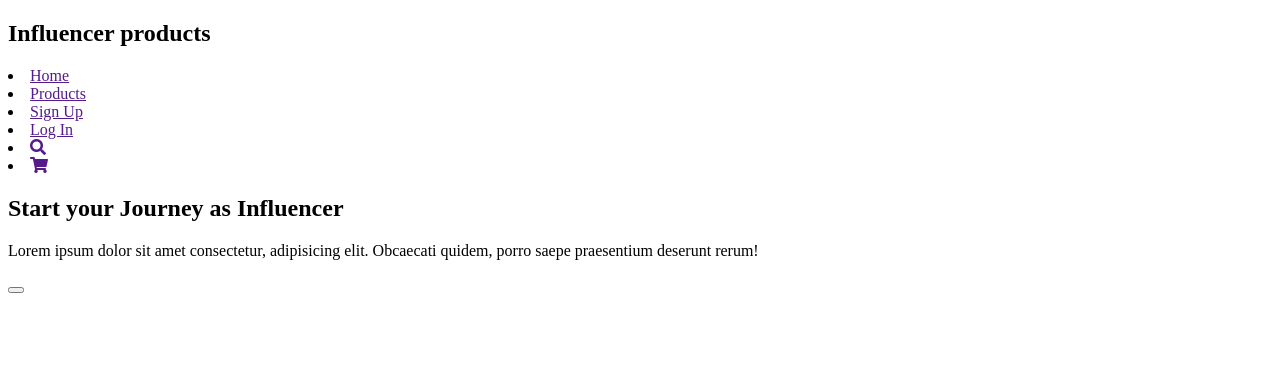
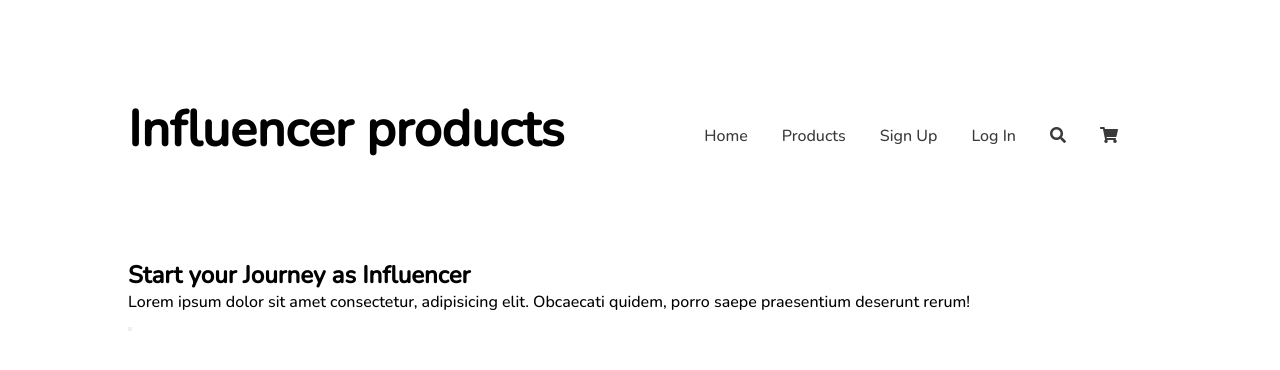
Before and after one commit to Touhidulislam430590/assignment-02, a plain HTML site: page index.html in a window 1280 px wide. Drawn offline with nearby package versions, Linux system fonts and the light colour scheme.

Commit message:
navbar done

```diff
--- a/index.html
+++ b/index.html
@@ -1,39 +1,52 @@
 <!DOCTYPE html>
 <html lang="en">
+
 <head>
     <meta charset="UTF-8">
     <meta http-equiv="X-UA-Compatible" content="IE=edge">
     <meta name="viewport" content="width=device-width, initial-scale=1.0">
     <title>Assignment-02</title>
-    <link rel="stylesheet" href="https://pro.fontawesome.com/releases/v5.10.0/css/all.css" integrity="sha384-AYmEC3Yw5cVb3ZcuHtOA93w35dYTsvhLPVnYs9eStHfGJvOvKxVfELGroGkvsg+p" crossorigin="anonymous"/>
+    <link rel="preconnect" href="https://fonts.googleapis.com">
+    <link rel="preconnect" href="https://fonts.gstatic.com" crossorigin>
+    <link
+        href="https://fonts.googleapis.com/css2?family=Nunito:wght@500&family=Poppins&family=Roboto:wght@100;400&display=swap"
+        rel="stylesheet">
+    <link rel="stylesheet" href="https://pro.fontawesome.com/releases/v5.10.0/css/all.css"
+        integrity="sha384-AYmEC3Yw5cVb3ZcuHtOA93w35dYTsvhLPVnYs9eStHfGJvOvKxVfELGroGkvsg+p" crossorigin="anonymous" />
+
+    <link rel="stylesheet" href="style.css">
 </head>
+
 <body>
     <!-- header code start here -->
     <header class="influencer-header">
+
         <nav class="influencer-menu">
             <div class="logo">
                 <h1>Influencer products</h1>
             </div>
 
             <div class="menu">
+                <ul>
                     <li><a href="">Home</a></li>
                     <li><a href="">Products</a></li>
                     <li><a href="">Sign Up</a></li>
                     <li><a href="">Log In</a></li>
                     <li><a href=""><i class="fas fa-search"></i></a></li>
                     <li><a href=""><i class="fas fa-shopping-cart"></i></a></li>
+                </ul>
             </div>
         </nav>
 
         <div class="header-content">
             <div class="header-text">
                 <h2 class="header-title">Start your Journey as Influencer</h2>
-                <p class="header-paragraph">Lorem ipsum dolor sit amet consectetur, adipisicing elit. Obcaecati quidem, porro saepe praesentium deserunt rerum!</p>
+                <p class="header-paragraph">Lorem ipsum dolor sit amet consectetur, adipisicing elit. Obcaecati quidem,
+                    porro saepe praesentium deserunt rerum!</p>
                 <button class="btn"></button>
             </div>
             <div class="header-text"></div>
         </div>
-
     </header>
     <!-- header code end here -->
 
@@ -50,4 +63,5 @@
     </footer>
     <!-- footer code end here -->
 </body>
+
 </html>
--- a/style.css
+++ b/style.css
@@ -0,0 +1,44 @@
+/*----------------
+Common style here
+------------------*/
+*{
+    margin: 0;
+    padding: 0;
+}
+body{
+    font-family: 'Nunito', sans-serif;;
+}
+
+h1{
+    font-size: 50px;
+}
+
+
+/*------------------
+    menu style start here
+    ------------------*/
+.influencer-header{
+    width: 80%;
+    margin: auto;
+}
+.influencer-menu{
+    display: flex;
+    justify-content: space-between;
+    padding: 95px 0;
+}
+.influencer-menu .menu{
+    float: right;
+}
+.influencer-menu .menu ul{
+    display: flex;
+    align-items: center;
+    margin-top: 30px;
+}
+.influencer-menu .menu ul li{
+    list-style: none;
+    margin-right: 34px;
+}
+.influencer-menu .menu ul li a{
+    text-decoration: none;
+    color:#3A3A3A;
+}
```
Lines whose indentation alone changed are shown as unchanged.
